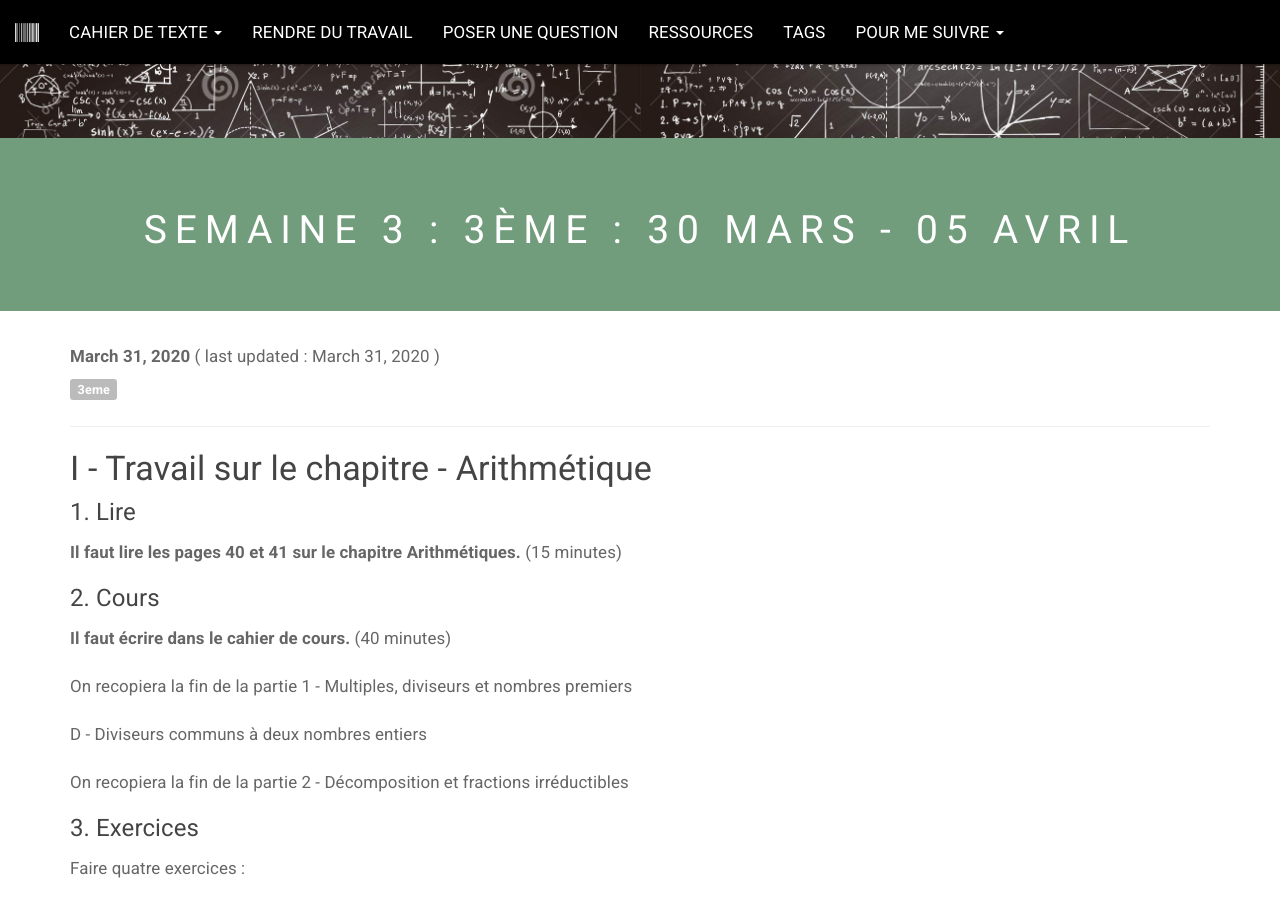
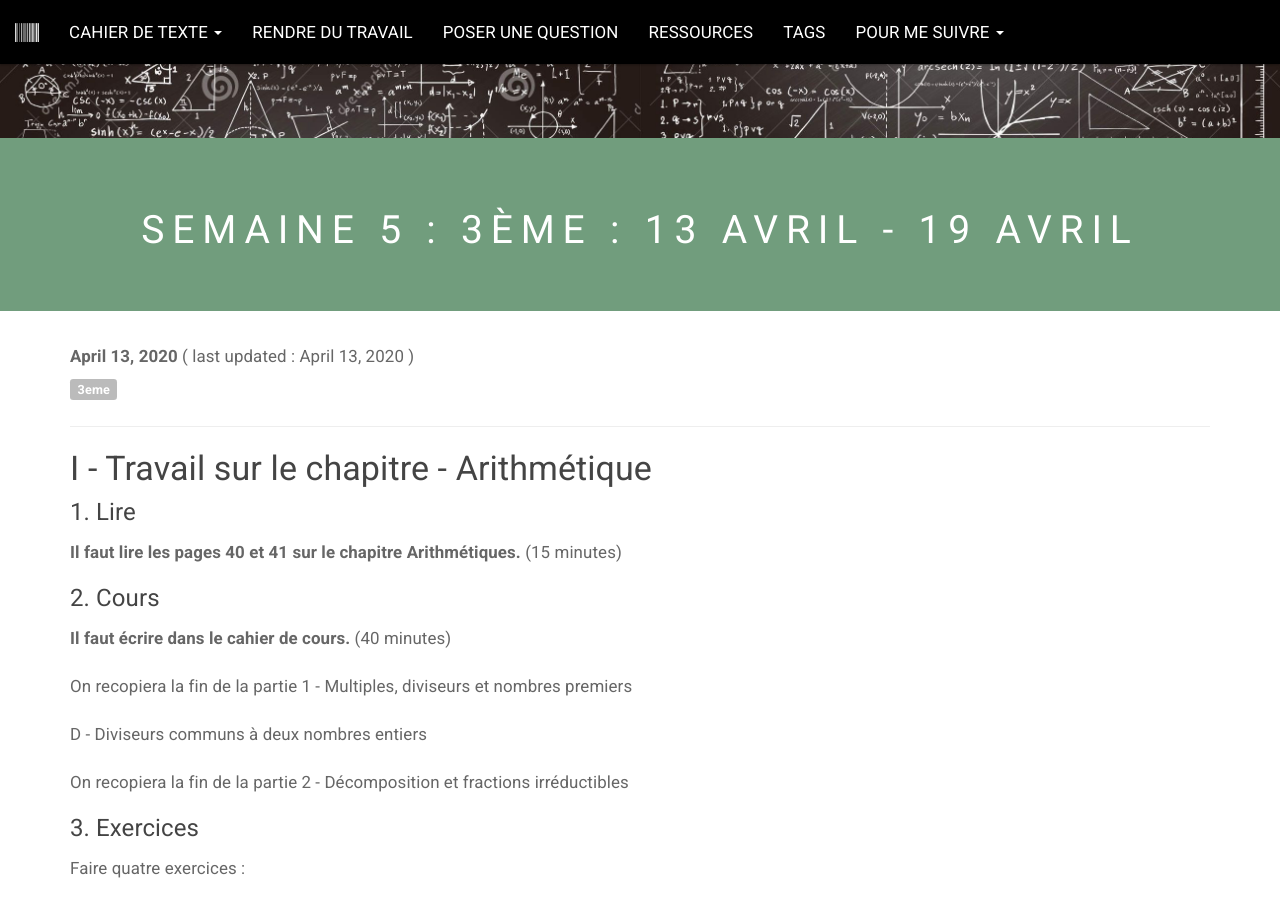
Before and after one commit to homeostasie/holomoprhe.fr, a Jekyll site: the page built from _posts/2020-04-14-S5-3eme-13avril-19avril.md, in a window 1280 px wide and 900 px high. Built offline with Jekyll 4.4.1, drawn with Linux system fonts in a browser that asks for light colours; comment, search, counter and statistics services are not loaded.

Commit message:
S5 3e : date

```diff
--- a/_posts/2020-04-14-S5-3eme-13avril-19avril.md
+++ b/_posts/2020-04-14-S5-3eme-13avril-19avril.md
@@ -1,8 +1,8 @@
 ---
 layout: default
-title: "Semaine 3 : 3ème : 30 mars - 05 avril"
-date: 2020-03-31 08:00:00 +0200
-published: 2020-03-31 08:00:00 +0200
+title: "Semaine 5 : 3ème : 13 avril - 19 avril"
+date: 2020-04-13 08:00:00 +0200
+published: 2020-04-13 08:00:00 +0200
 comments: true
 categories: agenda
 tags: [3eme]
```
